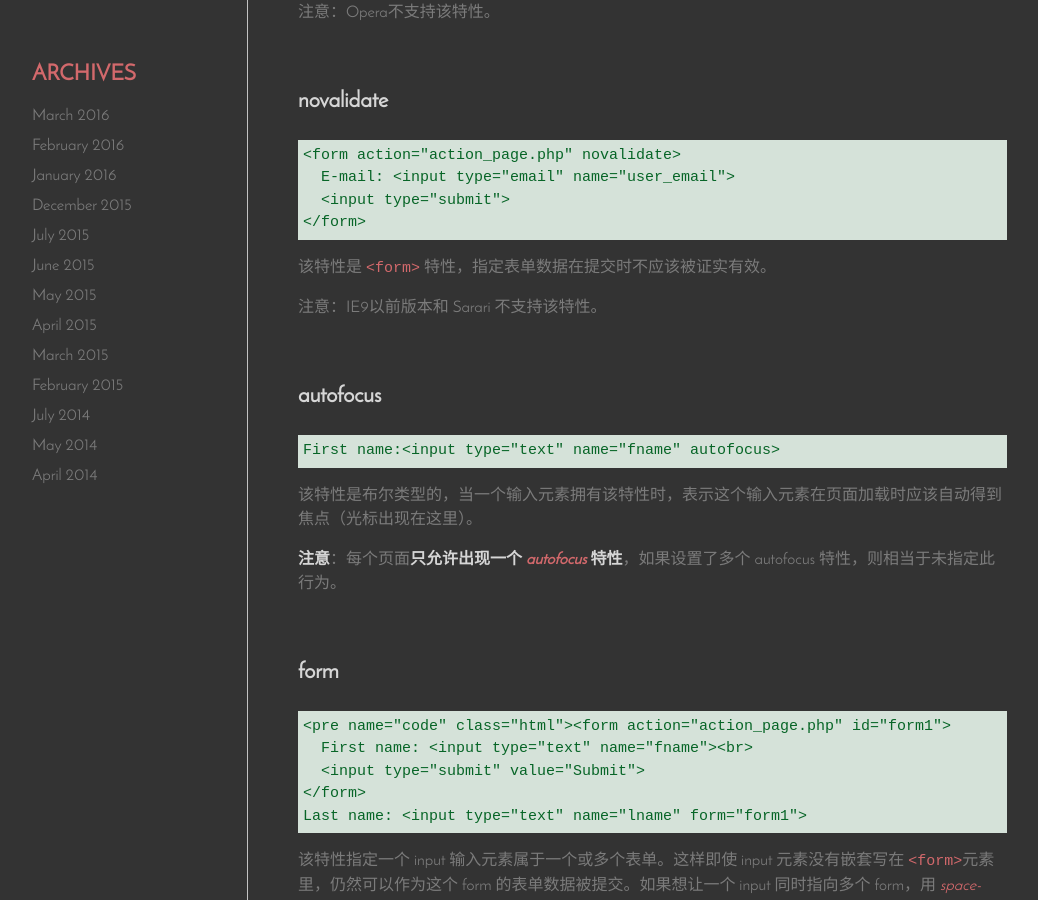
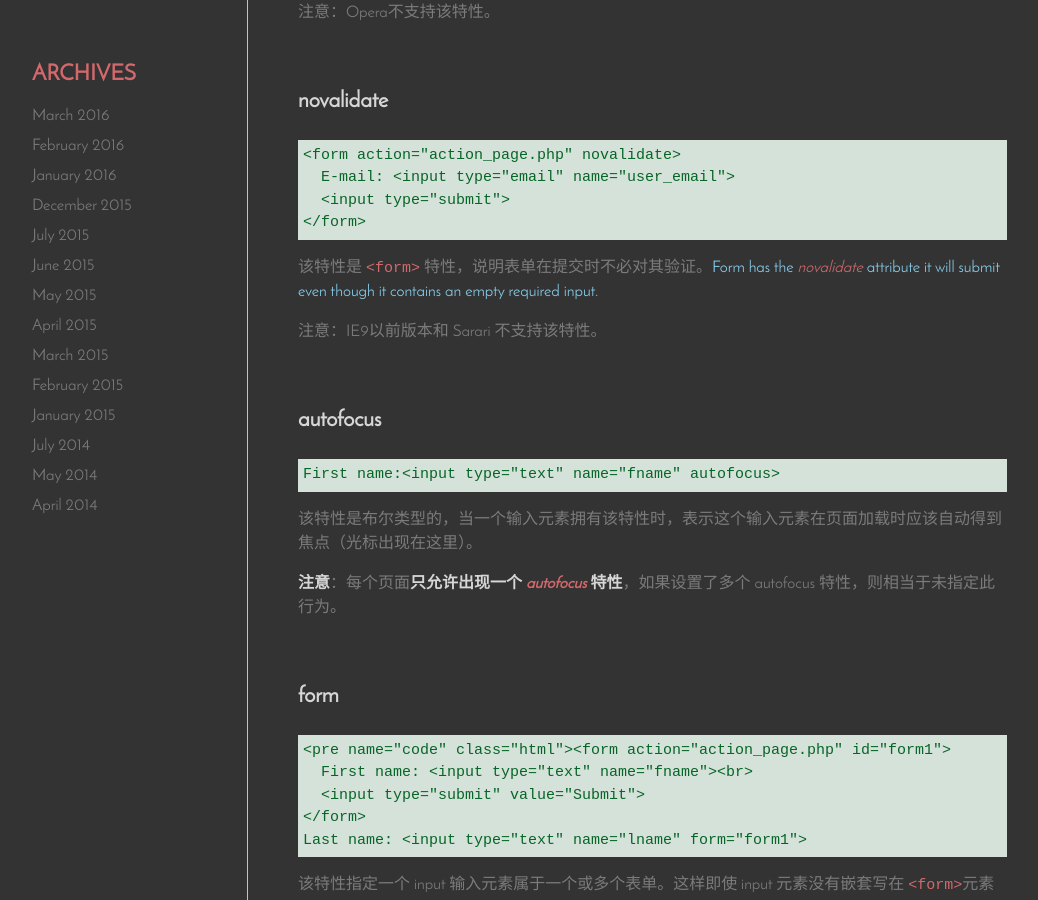
Before and after one commit to Vivi-wu/dive-into-web, a Jekyll site: the page built from _posts/2014-04-22-HTML-Input-Attributes.markdown, in a window 1280 px wide and 900 px high, scrolled down 1839 px. Shown: the whole window, without its empty margins (98-1136 px from the left). Built offline with Jekyll 4.4.1, drawn with Linux system fonts in a browser that asks for light colours; nearby versions of some CDN libraries.

Commit message:
add post for DOM form validation, update input attribute

```diff
--- a/_posts/2014-04-20-HTML-Forms-and-Form-Elements.markdown
+++ b/_posts/2014-04-20-HTML-Forms-and-Form-Elements.markdown
@@ -37,9 +37,9 @@ If the form submission is passive (like a search engine query), and without sens
 
 ## The _name_ Attribute
 
-To be submitted correctly, each input field must have a name attribute. 为了正确地提交数据，表单里每一个 输入域都必须包含 _name_ 特性。
+To be submitted correctly, each input field **must have** a name attribute. 为了正确地提交数据，表单里每一个 输入域都必须包含 _name_ 特性。
 
-<span style="background-color:lightblue;">注意：没有设定 _name_ 特性的 input field 的值将不被提交。</span>
+<span class="blue-text">注意：没有设定 _name_ 特性的 input field 的值将不被提交。</span>
 
 ## Grouping Form Data
 
--- a/_posts/2014-04-22-HTML-Input-Attributes.markdown
+++ b/_posts/2014-04-22-HTML-Input-Attributes.markdown
@@ -66,7 +66,7 @@ category: HTML
       <input type="submit">
     </form>
 
-该特性是 `<form>` 特性，指定表单数据在提交时不应该被证实有效。
+该特性是 `<form>` 特性，说明表单在提交时不必对其验证。<span class="blue-text">Form has the _novalidate_ attribute it will submit even though it contains an empty required input.</span>
 
 注意：IE9以前版本和 Sarari 不支持该特性。
 
```
Also changed, not shown: _posts/2015-01-23-JavaScript-Forms-Validation.markdown (added, +37 -0 lines).
